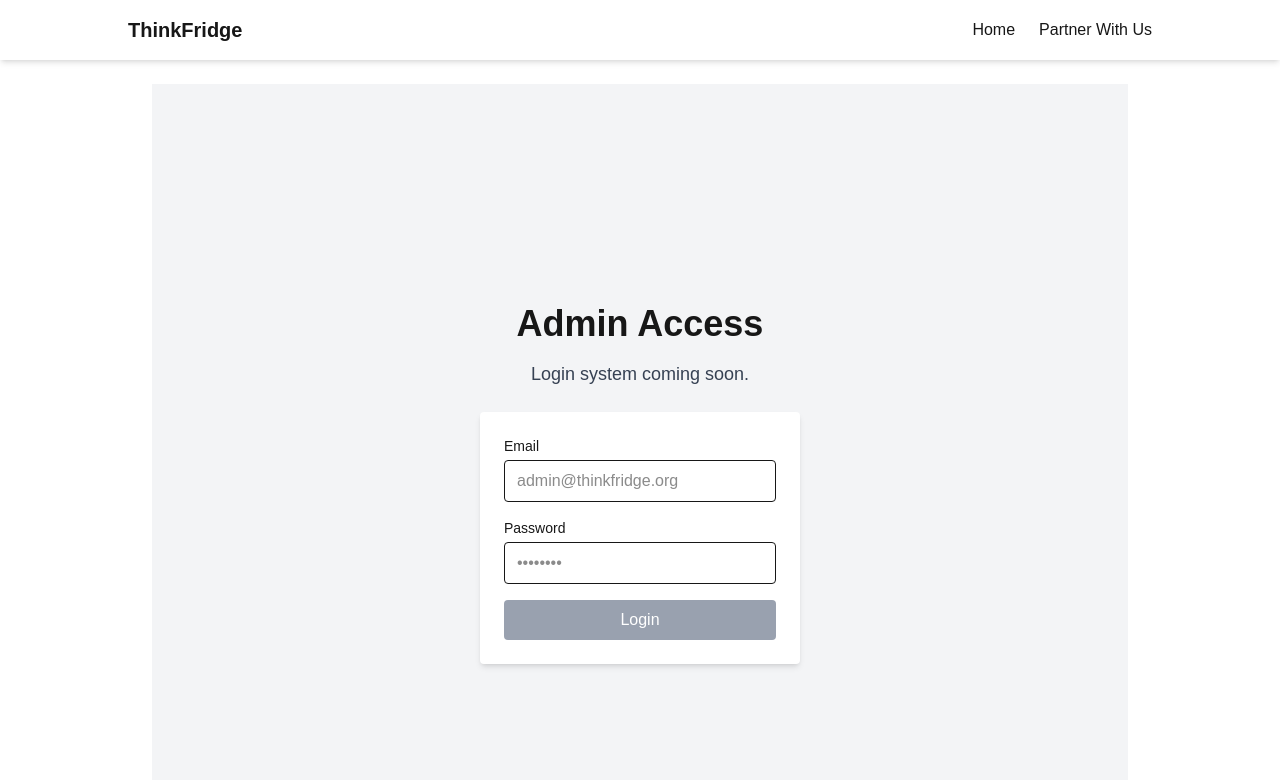
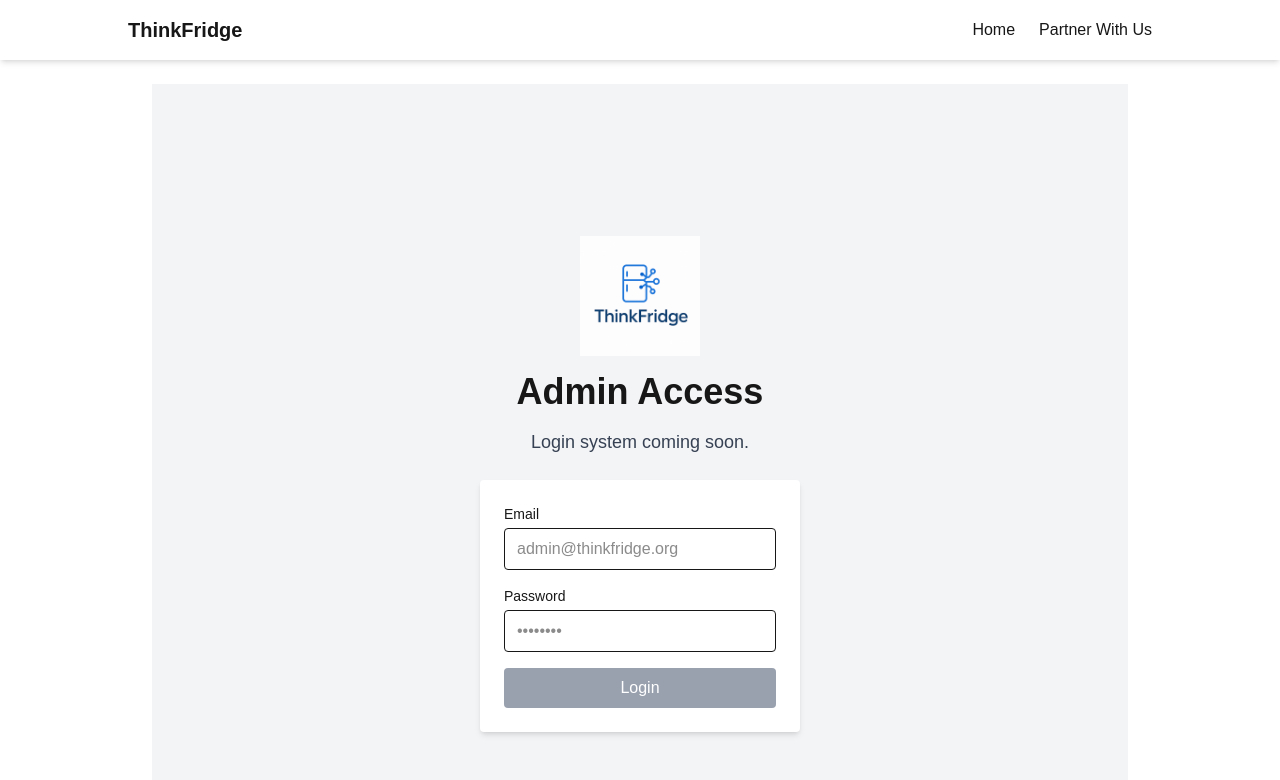
Before and after one commit to WHartman00/nextjs-boilerplate, a Next.js app: page /admin in a window 1280 px wide. Shown: the top 780 px of the page. Built offline with nearby package versions, Linux system fonts and the light colour scheme.

Commit message:
Update page.tsx

```diff
--- a/app/admin/page.tsx
+++ b/app/admin/page.tsx
@@ -1,6 +1,15 @@
+import Image from 'next/image';
+
 export default function AdminPage() {
   return (
-    <div className="min-h-screen flex flex-col justify-center items-center bg-gray-100">
+    <div className="min-h-screen flex flex-col justify-center items-center bg-gray-100 px-4">
+      <Image
+        src="/logo.png"
+        alt="ThinkFridge Logo"
+        width={120}
+        height={120}
+        className="mb-4"
+      />
       <h1 className="text-4xl font-bold mb-4">Admin Access</h1>
       <p className="text-lg text-gray-700 mb-6">Login system coming soon.</p>
       <form className="bg-white p-6 rounded shadow-md w-80">
```
